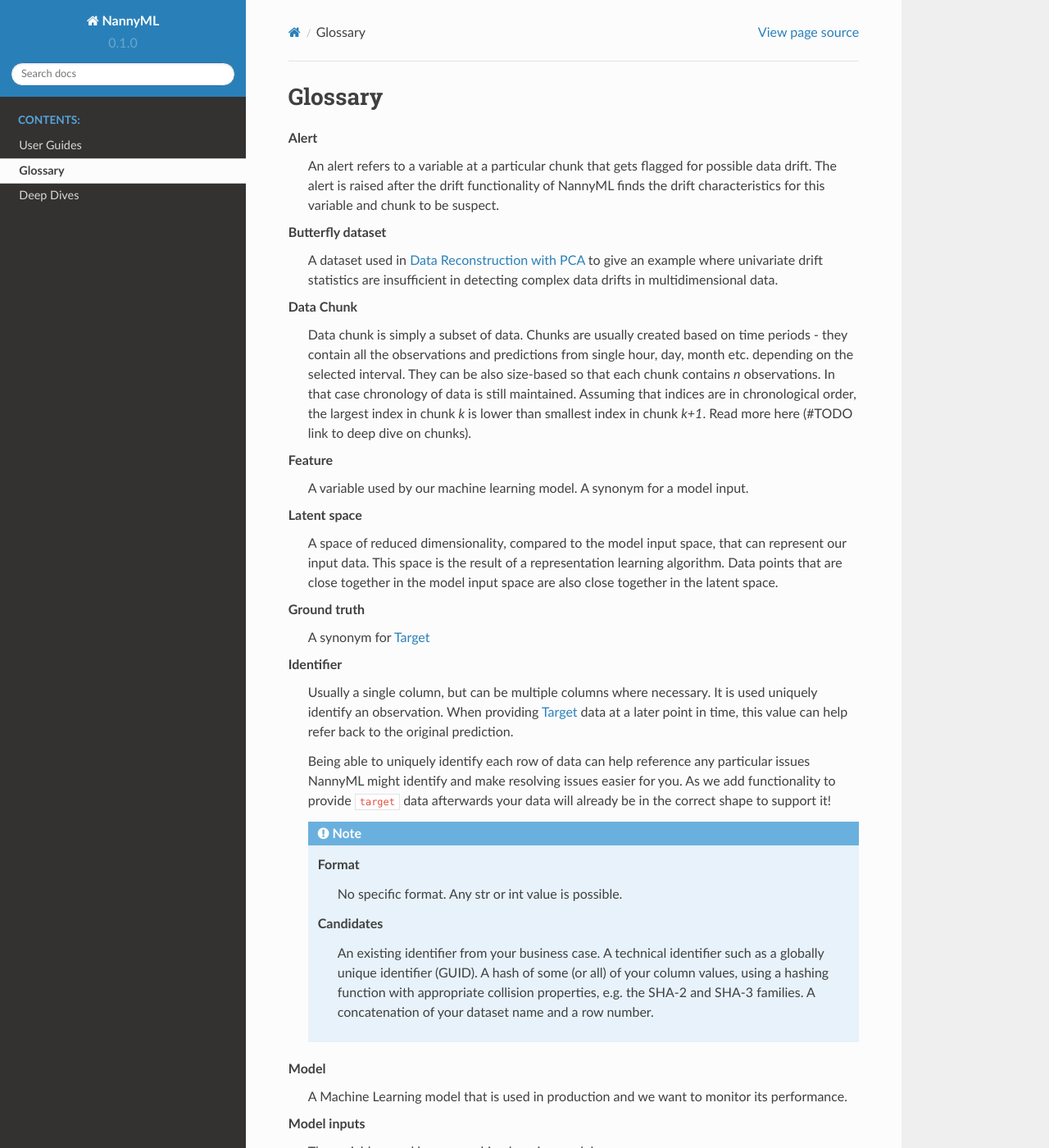
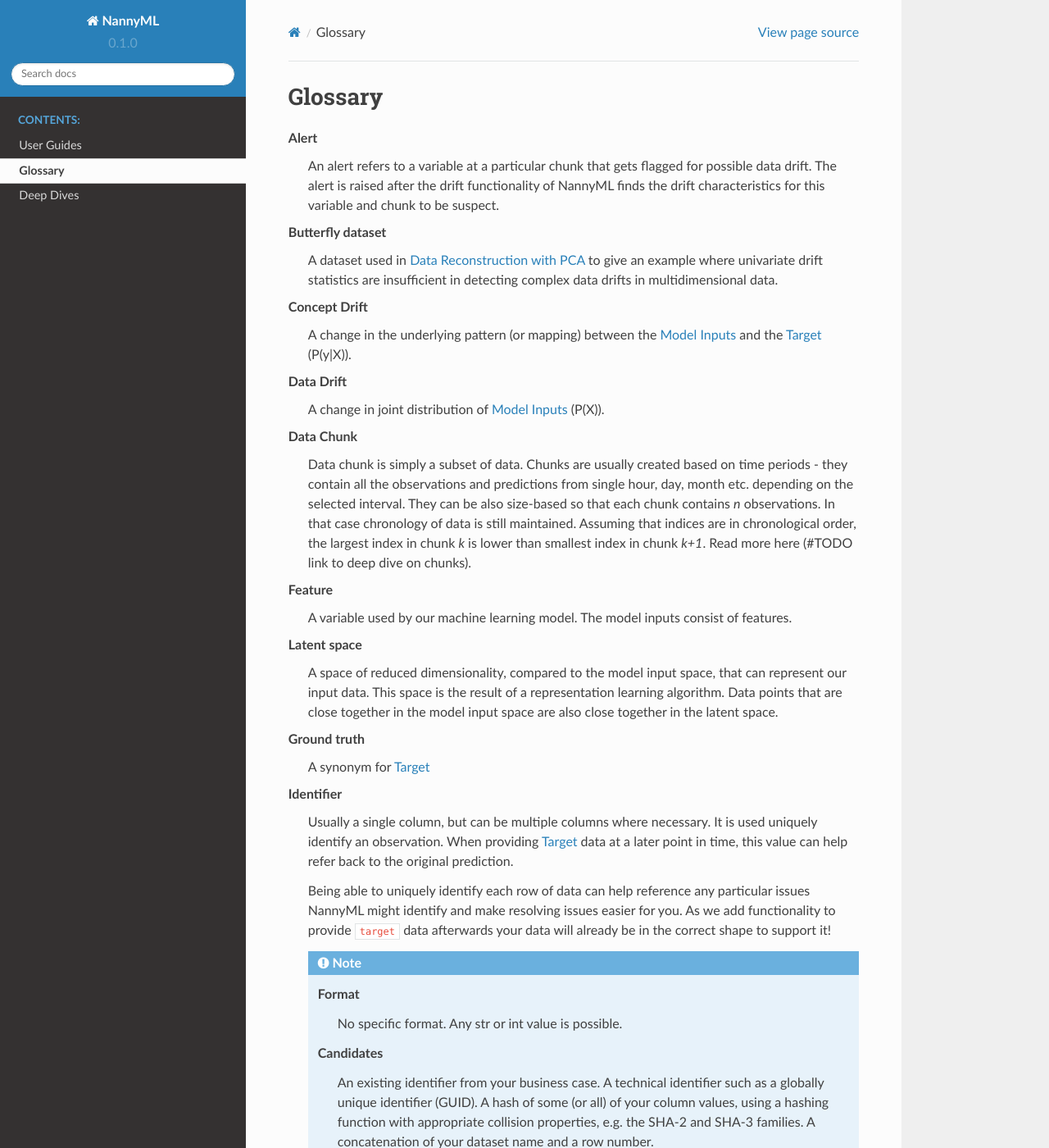
Before and after one commit to NannyML/nannyml, a Sphinx documentation site: the page built from docs/glossary.rst, in a window 1280 px wide and 1400 px high. Shown: the whole window at 82% size. Built offline with Sphinx 7.4.7 and the Read the Docs theme 2.0.0, drawn with Linux system fonts in a browser that asks for light colours; pages that are not in the unit, such as notebooks, are missing from menus; some of the changed text lies outside the part shown.

Commit message:
Wojtek glossary (#12)
* Added few definitions

* Mini changes

Co-authored-by: wojtek <wkuberski@darts-ip.com>
Co-authored-by: nnansters <94110348+nnansters@users.noreply.github.com>

```diff
--- a/docs/glossary.rst
+++ b/docs/glossary.rst
@@ -14,6 +14,12 @@
         drift statistics are insufficient in detecting complex data drifts in multidimensional
         data.
 
+    Concept Drift
+        A change in the underlying pattern (or mapping) between the :term:`Model Inputs` and the :term:`Target` (P(y|X)).
+
+    Data Drift
+        A change in joint distribution of :term:`Model Inputs` (P(X)).
+
     Data Chunk
         Data chunk is simply a subset of data. Chunks are usually created based on time periods - they contain all the
         observations and predictions from single hour, day, month etc. depending on the selected interval. They can
@@ -21,8 +27,9 @@
         maintained. Assuming that indices are in chronological order, the largest index in chunk *k* is lower than
         smallest index in chunk *k+1*. Read more here (#TODO link to deep dive on chunks).
 
+
     Feature
-        A variable used by our machine learning model. A synonym for a model input.
+        A variable used by our machine learning model. The model inputs consist of features.
 
     Latent space
         A space of reduced dimensionality, compared to the model input space, that can
@@ -52,11 +59,10 @@
                 A concatenation of your dataset name and a row number.
 
     Model
-        A Machine Learning model that is used in production and we want to monitor its
-        performance.
+        Definition of a model.
 
     Model inputs
-        The variables used by our machine learning model.
+        All :term:`Feature`s used by the model.
 
     Model Metadata
         Additional information regarding the model inputs such as the type of a particular
@@ -92,7 +98,10 @@
             Please map your own values to them accordingly.
 
     PCA
-        Principal Component Analysis. A method user for dimensionality reduction.
+        Principal Component Analysis. A method used for dimensionality reduction.
+
+    Performance Estimation
+        Estimating performance of a deployed ML model without having access to :term:`Target`.
 
     Predictions
         A synonym for :term:`Model outputs`.
@@ -115,5 +124,5 @@
                 - *Unix-epoch* in units of seconds, e.g. ``1513393355``
 
     Univariate Drift Detection
-        Drift Detection steps that use each feature of our model individually
-        in order to create appropriate drift measures.
+        Drift Detection methods that use each feature of our model individually
+        in order to detect change in :term:`Model Inputs`.
```
